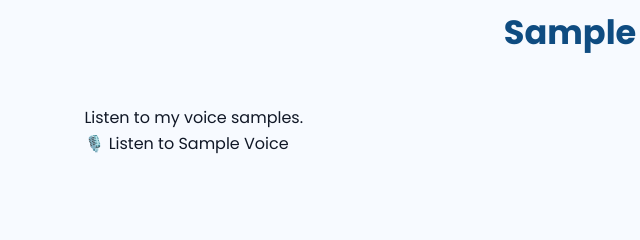
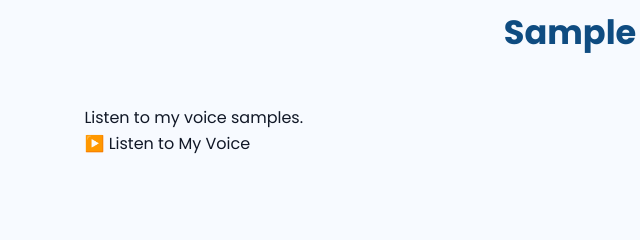
Before and after one commit to muhammadijlan34-prog/muhammad-ijlan-website, a plain HTML site: page index.html in a window 1280 px wide. Shown: the part 2140-2380 px from the top of the page, 18-658 px from the left. Drawn offline with Linux system fonts and the light colour scheme.

Commit message:
Update index.html

```diff
--- a/index.html
+++ b/index.html
@@ -274,8 +274,8 @@
         Listen to my voice samples.
     </p>
 
-    <a href="audio.html" class="sample-voice-btn">
-        🎙️ Listen to Sample Voice
+    <a href="voice.html" class="sample-voice-btn">
+        ▶️ Listen to My Voice
     </a>
 
 </section>
```
